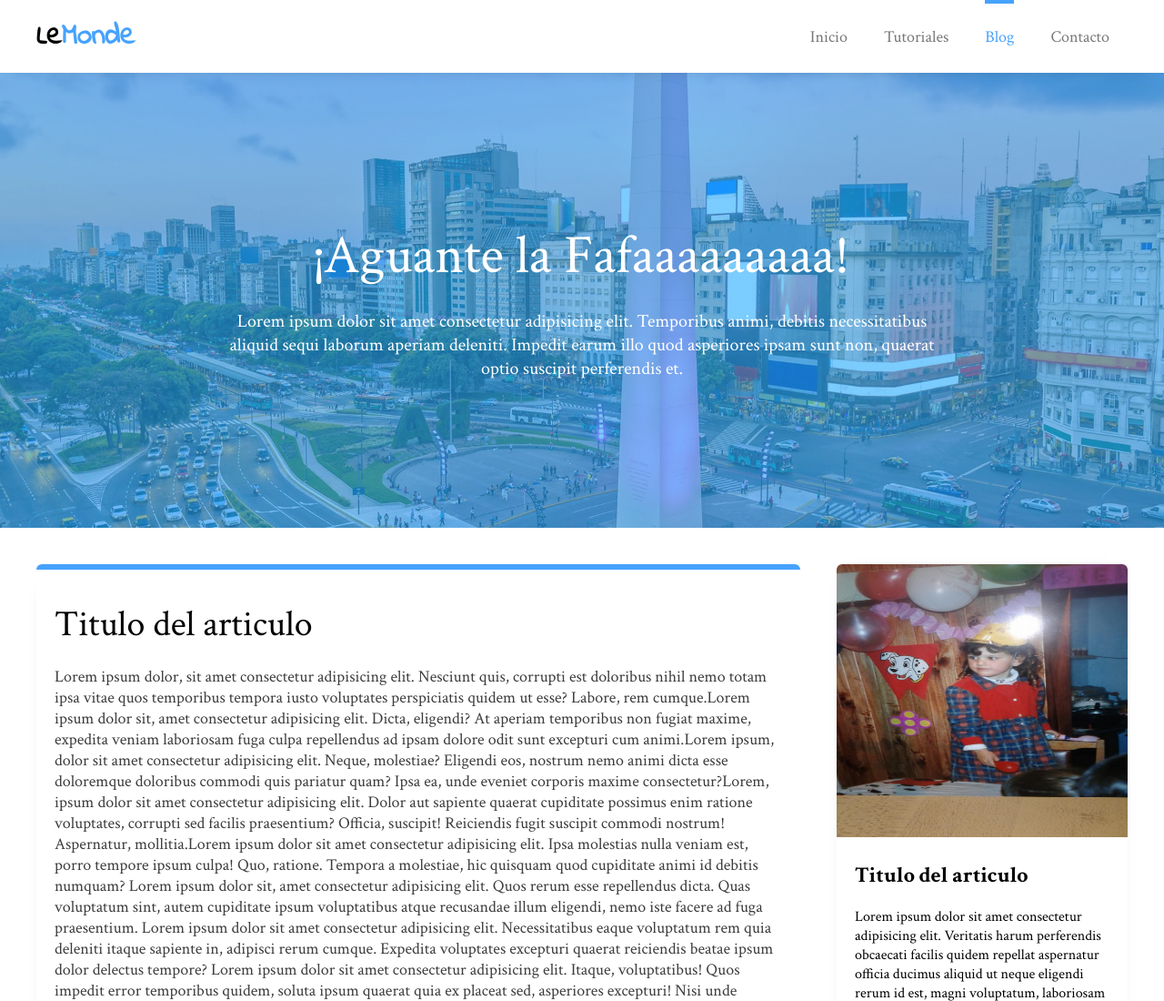
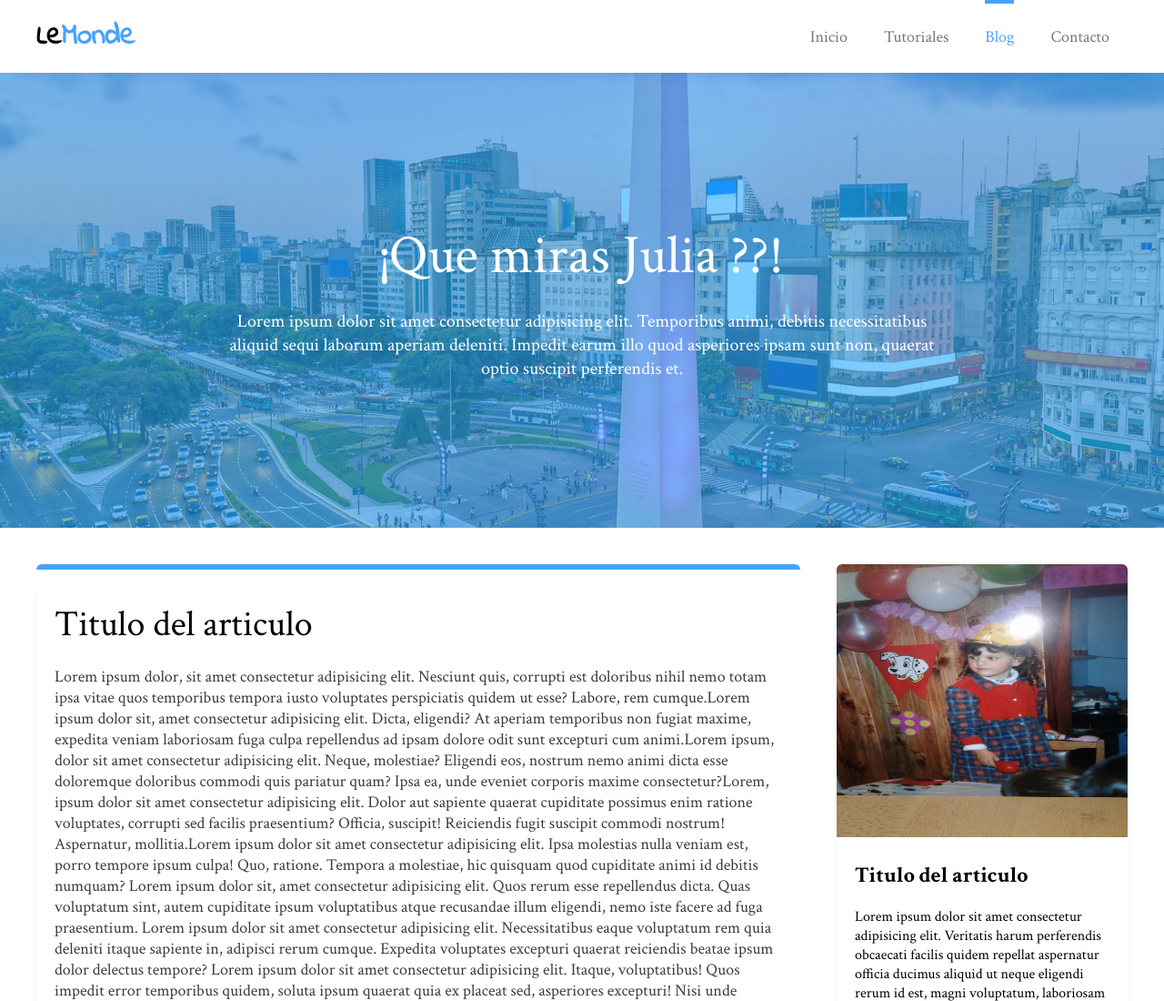
Before and after one commit to patricioBsarmiento/Blog_Agos, a plain HTML site: page index.html in a window 1280 px wide. Shown: the top 1100 px of the page at 91% size. Drawn offline with Linux system fonts and the light colour scheme.

Commit message:
seguimos modificando

```diff
--- a/index.html
+++ b/index.html
@@ -38,7 +38,7 @@
     <!-- Portada -->
     <div class="container-cover">
         <div class="container-info-cover">
-            <h1>¡Aguante la Fafaaaaaaaaa!</h1>
+            <h1>¡Que miras Julia ??!</h1>
             <p>Lorem ipsum dolor sit amet consectetur adipisicing elit. Temporibus animi, debitis necessitatibus aliquid sequi laborum aperiam deleniti. Impedit
             earum illo quod asperiores ipsam sunt non, quaerat optio
             suscipit perferendis et.</p>
```
